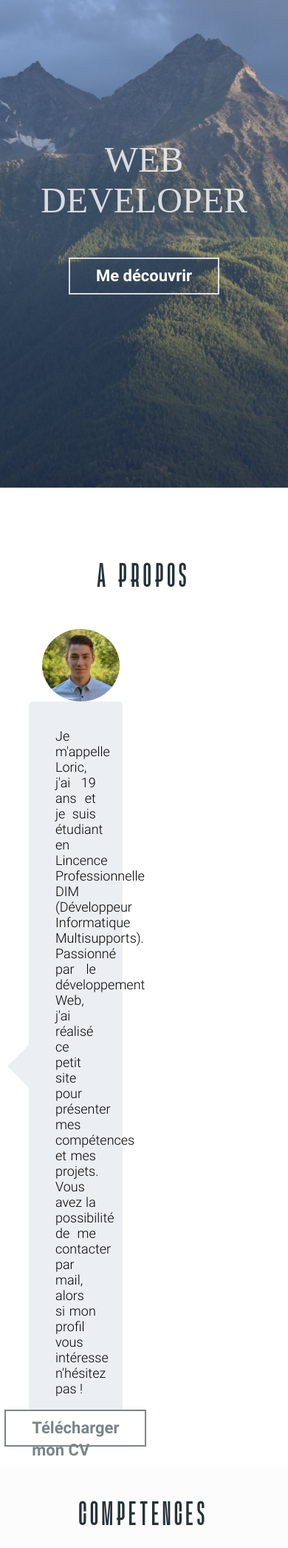
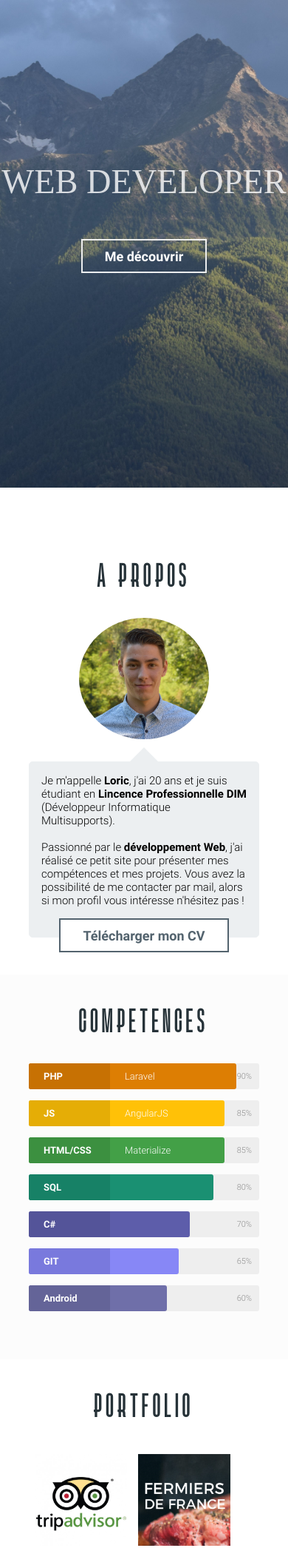
Before and after one commit to LedentLoric/Website, a PHP site: page / in a window 390 px wide. Shown: the part 199-2291 px from the top of the page at 74% size. Run offline with PHP 8.4, Linux system fonts and the light colour scheme; some web fonts are replaced.

Commit message:
V3 - #Presentation responsive

```diff
--- a/css/style.css
+++ b/css/style.css
@@ -140,7 +140,6 @@
 	letter-spacing: 6px;
 	margin: 0;
 	padding-top: 75px;
-	padding-left: 75px;
 	padding-bottom: 50px;
 	color: #33434A;
 }
@@ -153,7 +152,7 @@
 	.title {
 		font-family: 'Giraffey', sans-serif;
 		font-size: 2.2rem;
-		padding: 50px 0;
+		padding: 50px 0 35px 0;
 		color: #263238;
 		text-align: center;
 	}
@@ -254,6 +253,33 @@
 	background-color: #53636E;
 	z-index: -1;
 	transition: height 0.15s ease-out;
+}
+
+
+@media only screen and (max-width: 600px) {
+	.btn-container {
+		cursor: pointer;
+		margin: auto;
+		position: relative;
+		height: 42px;
+		border: 2px solid #53636E;
+		z-index: 500;
+	}
+
+	.btn-content {
+		margin: 0 30px;
+		margin-top: 8px;
+		height: 28px;
+	}
+
+	.btn {
+		line-height: 28px;
+		text-decoration: none;
+		font-size: 18px;
+		font-weight: 600;
+		color: #53636E;
+		transition: color 0.15s ease-out;
+	}
 }
 
 
@@ -384,7 +410,7 @@
 
 .btn-container-for-parralax {
 	margin-top: 50px;
-	border: 2px solid rgba(255,255,255,0.8);
+	border: 2px solid rgba(255,255,255,0.9);
 }
 
 .parallax-btn {
@@ -392,7 +418,7 @@
 }
 
 .parralax-underline {
-	background-color: rgba(255,255,255,0.8);
+	background-color: rgba(255,255,255,0.9);
 }
 
 .parallax-btn-hover-effect {
@@ -400,7 +426,7 @@
 }
 
 
-@media only screen and (max-width: 880px) {
+@media only screen and (max-width: 950px) {
 
 	.header-content {
 		display: block;
@@ -436,7 +462,7 @@
 
 @media only screen and (max-width: 600px) {
 	.parallax-title {
-		font-size: 3rem;
+		font-size: 2.9rem;
 		line-height: 55px;
 	}
 }
@@ -505,16 +531,16 @@
 
 .information-btn-container {
 	background-color: white;
-	border: 2px solid #7A848A;
+	/*border: 2px solid #53636E;*/
 }
 
-.information-btn {
-	color: #7A848A;
+/*.information-btn {
+	color: #53636E;
 }
 
 .information-underline {
-	background-color: #7A848A;
-}
+	background-color: #53636E;/*7A848A
+}*/
 
 /* Old btns */
 .button-content {text-align: center;}
@@ -533,13 +559,78 @@
 }
 
 
-@media only screen and (max-width: 850px) {
+@media only screen and (max-width: 950px) {
 
 	.main-information-content {display: block;}
 
-	.Loric-img-content {width: 45%;}
+	.Loric-img-content {
+		width: 75%;
+		margin: auto;
+	}
 
-	.information-content {width: 100%;}
+	.information-container {
+		width: 100%;
+		margin-top: 40px;
+	}
+
+	.information-txt {
+		margin: 16px;
+		margin-bottom: 40px;
+	}
+
+	.information-triangle {
+		position: absolute;
+		left: 0;
+		top: -30px;
+		bottom: 100%;
+		right: 0;
+		width: 0;
+		height: 0;
+		margin: 0 auto;
+		border-style: solid;
+		border-width: 0 30px 30px 30px;
+		border-color: transparent transparent #ECEFF1 transparent;
+	}
+}
+
+@media only screen and (max-width: 600px) {
+
+	.main-information-content {display: block;}
+
+	.Loric-img-content {
+		width: 75%;
+		margin: auto;
+	}
+
+	.information-container {
+		width: 100%;
+		margin-top: 30px;
+	}
+
+	.information-txt {
+		margin: 16px;
+		margin-bottom: 40px;
+		font-size: 15px;
+		text-align: initial;
+	}
+
+	.information-triangle {
+		position: absolute;
+		left: 0;
+		top: -20px;
+		bottom: 100%;
+		right: 0;
+		width: 0;
+		height: 0;
+		margin: 0 auto;
+		border-style: solid;
+		border-width: 0 20px 20px 20px;
+		border-color: transparent transparent #ECEFF1 transparent;
+	}
+
+	.information-center-btn-container {
+		bottom: -21px;
+	}
 
 }
 
@@ -608,7 +699,7 @@
 	background: transparent;
 	top:0;
 	left:110px;
-	width:250px;
+	width:calc(100% - 110px);
 	font-size:13px;
 	color:#ffffff;
 	-webkit-border-top-left-radius:3px;
@@ -842,7 +933,7 @@
 }
 
 
-@media only screen and (max-width: 1000px) {
+@media only screen and (max-width: 950px) {
 
 	#form-content {display: block;}
 
--- a/index.php
+++ b/index.php
@@ -77,14 +77,14 @@
 					</div>
 					<div class="information-container">
 						<div class="information-content">
-							<p class="information-txt">Je m'appelle Loric, j'ai 19 ans et je suis étudiant en Lincence Professionnelle DIM (Développeur Informatique Multisupports).<br>Passionné par le développement Web, j'ai réalisé ce petit site pour présenter mes compétences et mes projets. Vous avez la possibilité de me contacter par mail, alors si mon profil vous intéresse n'hésitez pas !</p>
+							<p class="information-txt">Je m'appelle <strong>Loric</strong>, j'ai 20 ans et je suis étudiant en <strong>Lincence Professionnelle DIM</strong> (Développeur Informatique Multisupports).<br><br>Passionné par le <strong>développement Web</strong>, j'ai réalisé ce petit site pour présenter mes compétences et mes projets. Vous avez la possibilité de me contacter par mail, alors si mon profil vous intéresse n'hésitez pas !</p>
 							<div class="information-triangle"></div>
 							<div class="center-btn-container information-center-btn-container">
 								<div class="btn-container information-btn-container">
 									<div class="btn-content">
-										<a href="files/CV_LoricLedent.pdf" download="CV_LoricLedent.pdf" class="btn information-btn">Télécharger mon CV</a>
+										<a href="files/CV_LoricLedent.pdf" download="CV_LoricLedent.pdf" class="btn">Télécharger mon CV</a>
 									</div>
-									<div class="underline information-underline"></div>
+									<div class="underline"></div>
 								</div>
 							</div>
 						</div>
```
